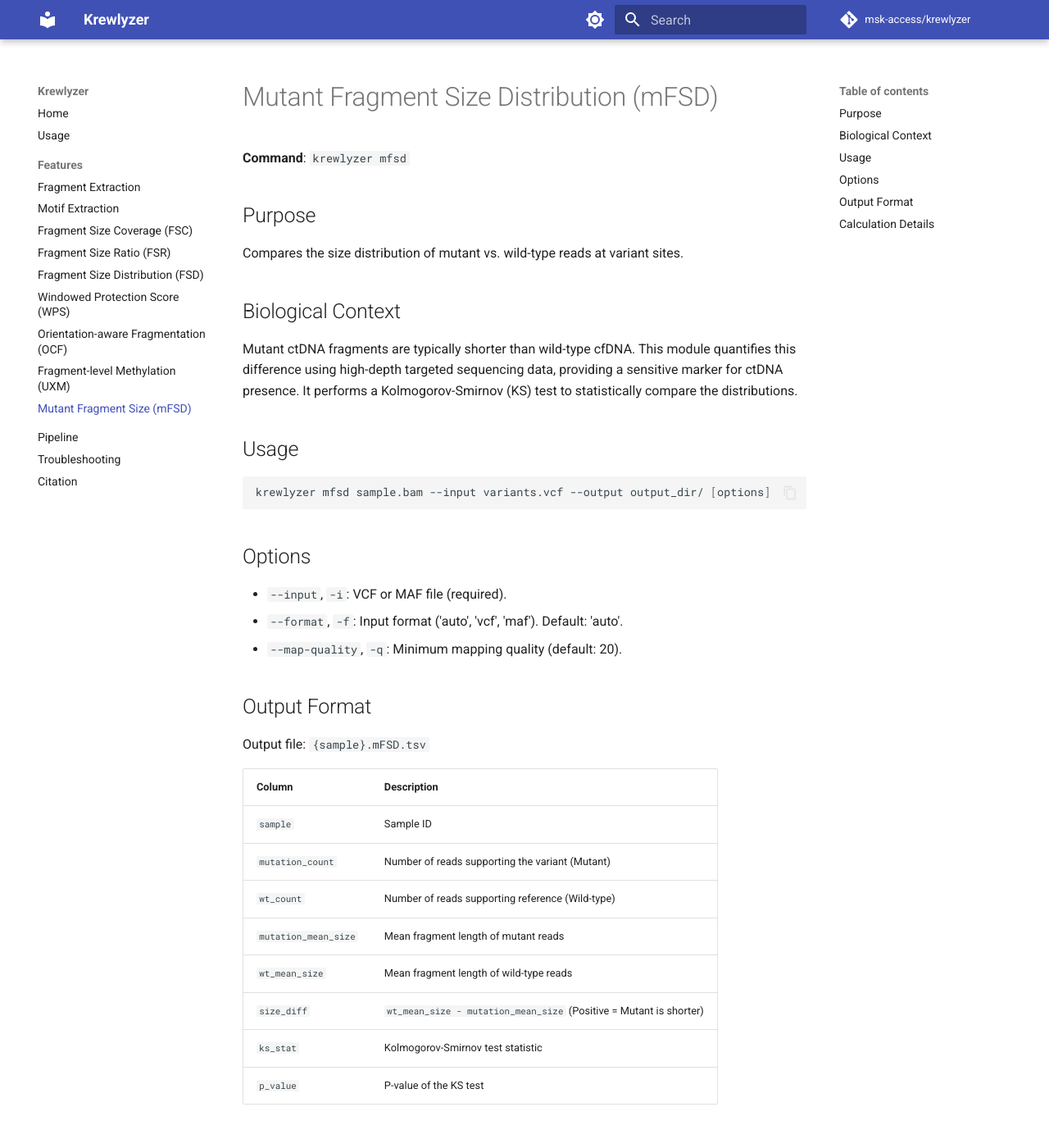
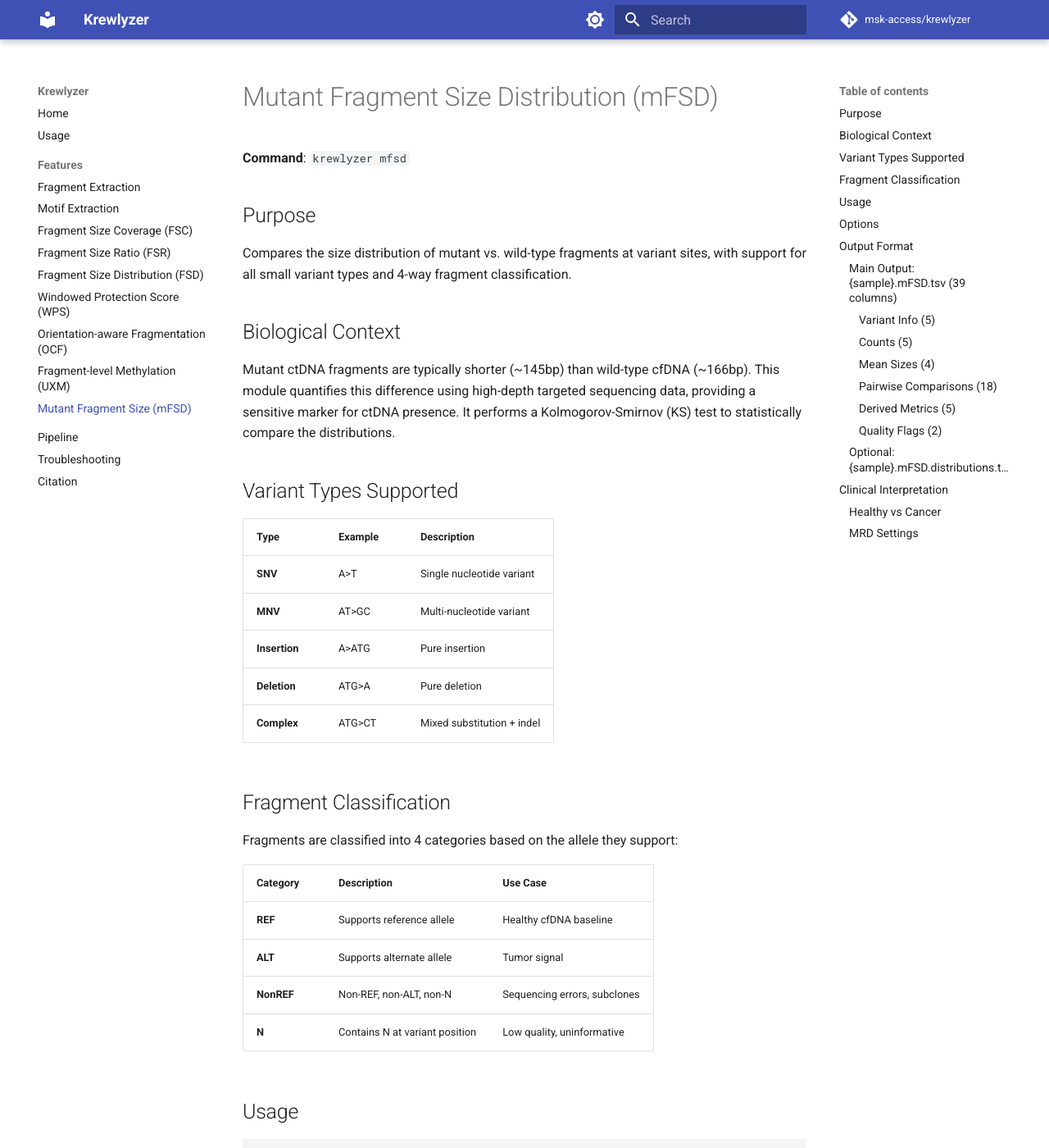
Before and after one commit to msk-access/krewlyzer, an MkDocs documentation site: the page built from docs/features/mfsd.md, in a window 1280 px wide and 1400 px high. Shown: the whole window at 82% size. Built offline with MkDocs 1.6.1 and Material for MkDocs 9.7.7, drawn with Linux system fonts in a browser that asks for light colours; comment, search, counter and statistics services are not loaded; some of the changed text lies outside the part shown.

Commit message:
docs(mfsd): Update documentation for new output format
- Document all 5 variant types (SNV, MNV, INS, DEL, Complex)
- Document 4-way fragment classification (REF, ALT, NonREF, N)
- Full 39-column output reference
- Pairwise KS comparison descriptions
- MRD/low-count handling notes
- CLI options for --output-distributions and --mapq

````diff
--- a/docs/features/mfsd.md
+++ b/docs/features/mfsd.md
@@ -3,41 +3,121 @@
 **Command**: `krewlyzer mfsd`
 
 ## Purpose
-Compares the size distribution of mutant vs. wild-type reads at variant sites.
+Compares the size distribution of mutant vs. wild-type fragments at variant sites, with support for all small variant types and 4-way fragment classification.
 
 ## Biological Context
-Mutant ctDNA fragments are typically shorter than wild-type cfDNA. This module quantifies this difference using high-depth targeted sequencing data, providing a sensitive marker for ctDNA presence. It performs a Kolmogorov-Smirnov (KS) test to statistically compare the distributions.
+Mutant ctDNA fragments are typically shorter (~145bp) than wild-type cfDNA (~166bp). This module quantifies this difference using high-depth targeted sequencing data, providing a sensitive marker for ctDNA presence. It performs a Kolmogorov-Smirnov (KS) test to statistically compare the distributions.
+
+## Variant Types Supported
+
+| Type | Example | Description |
+|------|---------|-------------|
+| **SNV** | A>T | Single nucleotide variant |
+| **MNV** | AT>GC | Multi-nucleotide variant |
+| **Insertion** | A>ATG | Pure insertion |
+| **Deletion** | ATG>A | Pure deletion |
+| **Complex** | ATG>CT | Mixed substitution + indel |
+
+## Fragment Classification
+
+Fragments are classified into 4 categories based on the allele they support:
+
+| Category | Description | Use Case |
+|----------|-------------|----------|
+| **REF** | Supports reference allele | Healthy cfDNA baseline |
+| **ALT** | Supports alternate allele | Tumor signal |
+| **NonREF** | Non-REF, non-ALT, non-N | Sequencing errors, subclones |
+| **N** | Contains N at variant position | Low quality, uninformative |
 
 ## Usage
 ```bash
-krewlyzer mfsd sample.bam --input variants.vcf --output output_dir/ [options]
+krewlyzer mfsd sample.bam --input-file variants.vcf --output output_dir/ [options]
 ```
 
 ## Options
-- `--input`, `-i`: VCF or MAF file (required).
-- `--format`, `-f`: Input format ('auto', 'vcf', 'maf'). Default: 'auto'.
-- `--map-quality`, `-q`: Minimum mapping quality (default: 20).
+- `--input-file`, `-i`: VCF or MAF file (required)
+- `--mapq`, `-q`: Minimum mapping quality (default: 20)
+- `--output-distributions`, `-d`: Output per-variant size distributions
+- `--sample-name`, `-s`: Sample name for output file
+- `--threads`, `-t`: Number of threads (0=all cores)
 
 ## Output Format
 
-Output file: `{sample}.mFSD.tsv`
+### Main Output: `{sample}.mFSD.tsv` (39 columns)
 
+#### Variant Info (5)
 | Column | Description |
 |--------|-------------|
-| `sample` | Sample ID |
-| `mutation_count` | Number of reads supporting the variant (Mutant) |
-| `wt_count` | Number of reads supporting reference (Wild-type) |
-| `mutation_mean_size` | Mean fragment length of mutant reads |
-| `wt_mean_size` | Mean fragment length of wild-type reads |
-| `size_diff` | `wt_mean_size - mutation_mean_size` (Positive = Mutant is shorter) |
-| `ks_stat` | Kolmogorov-Smirnov test statistic |
-| `p_value` | P-value of the KS test |
+| `Chrom` | Chromosome |
+| `Pos` | 1-based position |
+| `Ref` | Reference allele |
+| `Alt` | Alternate allele |
+| `VarType` | SNV, MNV, INS, DEL, or COMPLEX |
 
-## Calculation Details
+#### Counts (5)
+| Column | Description |
+|--------|-------------|
+| `REF_Count` | Fragments supporting REF |
+| `ALT_Count` | Fragments supporting ALT |
+| `NonREF_Count` | Fragments with errors |
+| `N_Count` | Fragments with N bases |
+| `Total_Count` | Total fragments |
 
-1.  **Variant Locus**: For each variant in the input VCF/MAF.
-2.  **Read Collection**: Reads covering the variant site are classified as **Mutant** (carry alt allele) or **Wild-type** (carry ref allele).
-3.  **Size Distribution**: The fragment lengths of both populations are collected.
-4.  **Statistical Test**: A two-sample Kolmogorov-Smirnov test compares the cumulative distribution functions (CDFs) of lengths.
-    - **Hypothesis**: The size distributions differ.
-    - **Expected**: Mutant fragments are shorter, shifting the CDF left.
+#### Mean Sizes (4)
+| Column | Description |
+|--------|-------------|
+| `REF_MeanSize` | Mean size of REF fragments |
+| `ALT_MeanSize` | Mean size of ALT fragments |
+| `NonREF_MeanSize` | Mean size of error fragments |
+| `N_MeanSize` | Mean size of N fragments |
+
+#### Pairwise Comparisons (18)
+For each pair (6 combinations): Delta, KS statistic, KS p-value
+
+- `Delta_ALT_REF`, `KS_ALT_REF`, `KS_Pval_ALT_REF` (Primary)
+- `Delta_ALT_NonREF`, `KS_ALT_NonREF`, `KS_Pval_ALT_NonREF`
+- `Delta_REF_NonREF`, `KS_REF_NonREF`, `KS_Pval_REF_NonREF`
+- `Delta_ALT_N`, `KS_ALT_N`, `KS_Pval_ALT_N`
+- `Delta_REF_N`, `KS_REF_N`, `KS_Pval_REF_N`
+- `Delta_NonREF_N`, `KS_NonREF_N`, `KS_Pval_NonREF_N`
+
+#### Derived Metrics (5)
+| Column | Description |
+|--------|-------------|
+| `VAF_Proxy` | ALT / (REF + ALT) |
+| `Error_Rate` | NonREF / Total |
+| `N_Rate` | N / Total |
+| `Size_Ratio` | ALT_MeanSize / REF_MeanSize |
+| `Quality_Score` | 1 - N_Rate - Error_Rate |
+
+#### Quality Flags (2)
+| Column | Description |
+|--------|-------------|
+| `ALT_Confidence` | HIGH (≥5), LOW (1-4), NONE (0) |
+| `KS_Valid` | TRUE if both REF and ALT ≥2 fragments |
+
+### Optional: `{sample}.mFSD.distributions.tsv`
+
+With `--output-distributions`, outputs per-variant size distributions:
+
+```tsv
+Chrom  Pos  Ref  Alt  Category  Size  Count
+chr1   12345  A   T   REF       145   3
+chr1   12345  A   T   REF       166   12
+chr1   12345  A   T   ALT       142   2
+```
+
+## Clinical Interpretation
+
+### Healthy vs Cancer
+
+| Metric | Healthy | Cancer (ctDNA) |
+|--------|---------|----------------|
+| `Delta_ALT_REF` | ~0 | Negative (ALT shorter) |
+| `Size_Ratio` | ~1.0 | <1.0 |
+| `VAF_Proxy` | 0 | >0 (correlates with tumor fraction) |
+
+### MRD Settings
+- Low fragment counts (1-2) produce `NA` for statistics
+- `ALT_Confidence` indicates reliability
+- `KS_Valid` flags when statistical test is meaningful
````
